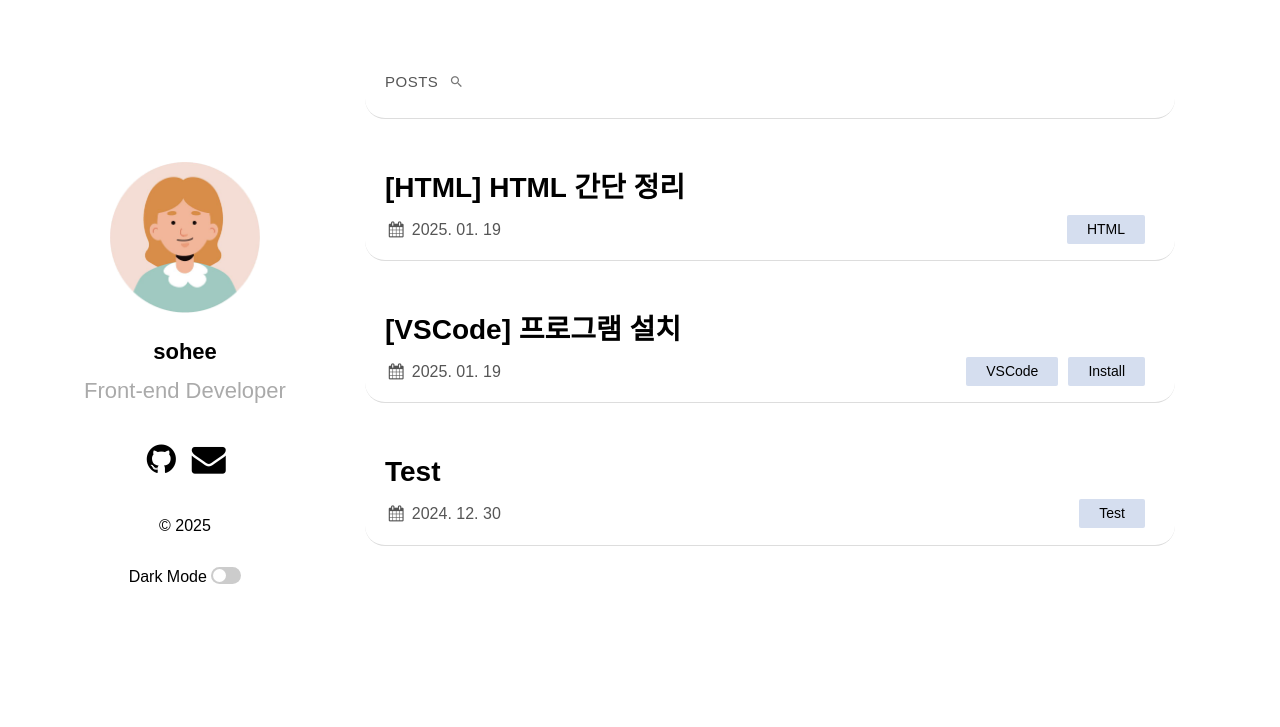
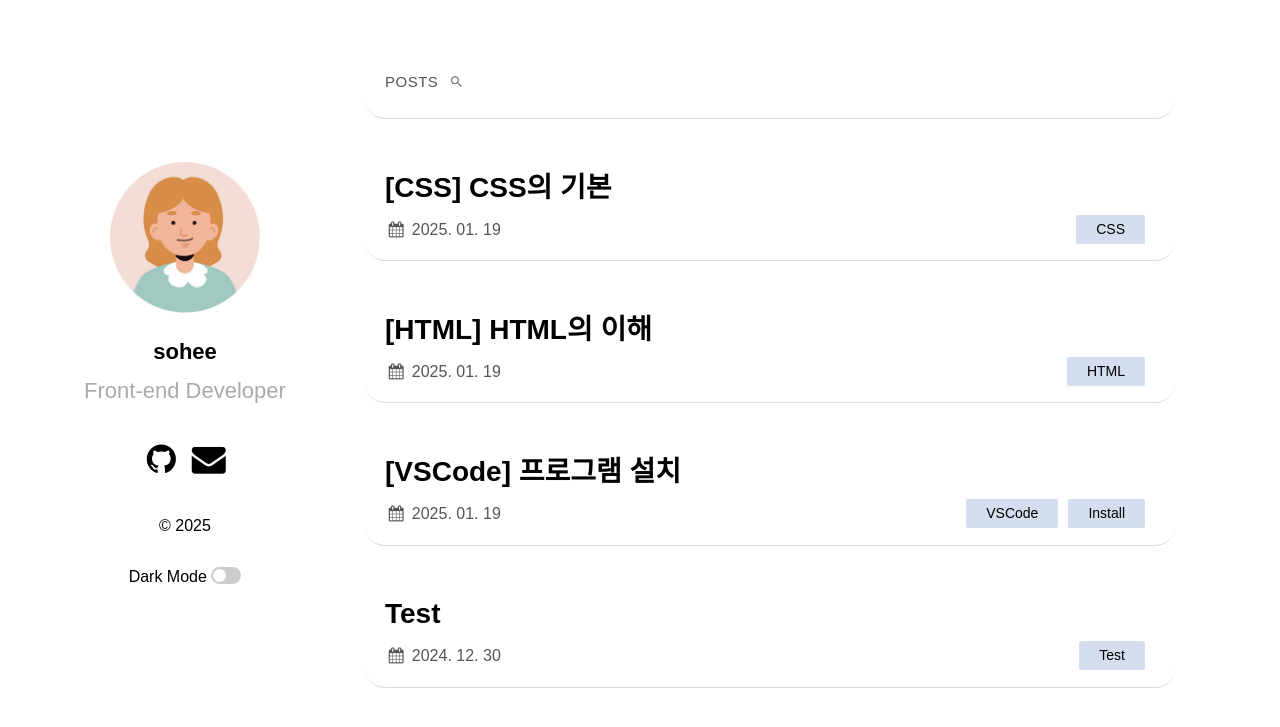
Before and after one commit to shkim00216/shkim00216.github.io, a Jekyll site: the page built from index.md, in a window 1280 px wide. Shown: the top 727 px of the page. Built offline with Jekyll 4.4.1, drawn with Linux system fonts in a browser that asks for light colours; some web fonts are replaced; some of the changed lines change nothing that is shown.

Commit message:
add posts
css 기초 추가

````diff
--- a/_posts/2025-01-19-2-HTML.md
+++ b/_posts/2025-01-19-2-HTML.md
@@ -1,6 +1,6 @@
 ---
 layout: post
-title: "[HTML] HTML 간단 정리"
+title: "[HTML] HTML의 이해"
 date: 2025-01-19
 categories: HTML
 ---
@@ -13,7 +13,7 @@ categories: HTML
 
 - HTML은 웹페이지에 문서를 작성하는데 정해진 약속이며, 태그를 통해 웹페이지에서 보여질 내용을 나타냄
 
-### #태그란?
+### 태그란?
 
 - 하나의 약속 된 명령어이며 고유한 기능을 가지고 있음
 
--- /dev/null
+++ b/_posts/2025-01-19-3-CSS.md
@@ -0,0 +1,92 @@
+---
+layout: post
+title: "[CSS] CSS의 기본"
+date: 2025-01-19
+categories: CSS
+---
+
+# CSS
+
+## #CSS란?
+
+> **cascading style sheet**
+>
+> - HTML의 색, 크기, 정렬 등을 변경하여 꾸며주는 언어
+
+---
+
+## #CSS 사용방법 3가지
+
+1. html 태그에 입력하기
+
+   - html태그에 입력하면 유지 보수 측면에서 굉장히 비효율적
+
+   ```html
+   <!-- 태그에 CSS 바로 적용하기 -->
+   <h1 style="color:red">철수</h1>
+   <h1 style="color:blue">영희</h1>
+   ```
+
+2. style 태그에 입력하기
+
+   - 유지보수 측면에서는 유리할 수 있지만 관심사 분리가 안됨
+
+   ```html
+   <!-- Head 태그 안에 Style 태그로 작성하기 -->
+   <!DOCTYPE html>
+   <html lang="ko">
+     <head>
+       <meta charset="UTF-8" />
+       <meta name="viewport" content="width=device-width, initial-scale=1.0" />
+       <title>Style 태그에 입력하기</title>
+       <style>
+         * {
+           margin: 0;
+         } /* 전체 선택자 */
+         h1 {
+           color: red;
+         } /* 태그 선택자 */
+         #aaa {
+           color: blue;
+         } /* id 선택자 */
+         .bbb {
+           color: green;
+         } /* class 선택자 */
+       </style>
+     </head>
+   </html>
+   ```
+
+3. css파일 분리
+   - **실무에서 가장 많이 사용**되며, 유지 보수에 유리
+   - 파일을 불러올때는 `link` 태그를 사용합니다.
+   ```html
+   <!-- Head 태그 안에 link 태그로 별도로 작성된 css 파일 연결해서 작성하기 -->
+   <!DOCTYPE html>
+   <html lang="ko">
+     <head>
+       <meta charset="UTF-8" />
+       <meta name="viewport" content="width=device-width, initial-scale=1.0" />
+       <link rel="stylesheet" href="./index.css" />
+       <title>Link 태그로 CSS 파일 연결하기</title>
+     </head>
+     <body>
+       <h1 id="aaa">Hello World!</h1>
+       <div class="bbb">Hello World!</div>
+     </body>
+   </html>
+   ```
+
+---
+
+## #CSS 선택자
+
+- 선택자는 CSS에서 꾸밀 대상 즉, 속성을 줄 대상을 뜻함
+
+1. **`*`** : 전체 선택자
+2. **`tag`** : 태그 선택자
+3. **`.class`** : 클래스선택자
+4. **`#id`** : 아이디선택자
+5. **`선택자:가상상황`** : 가상선택자
+
+### \* 선택자에는 tag ⇒ class ⇒ id 순으로 우선순위가 적용
````
